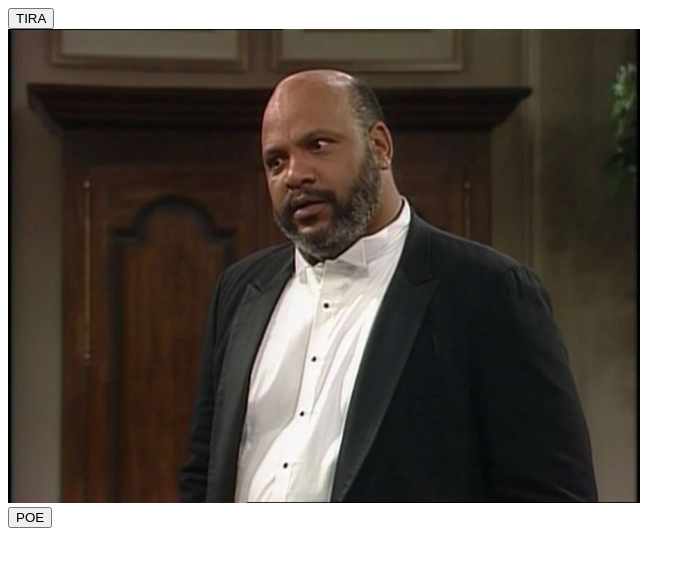
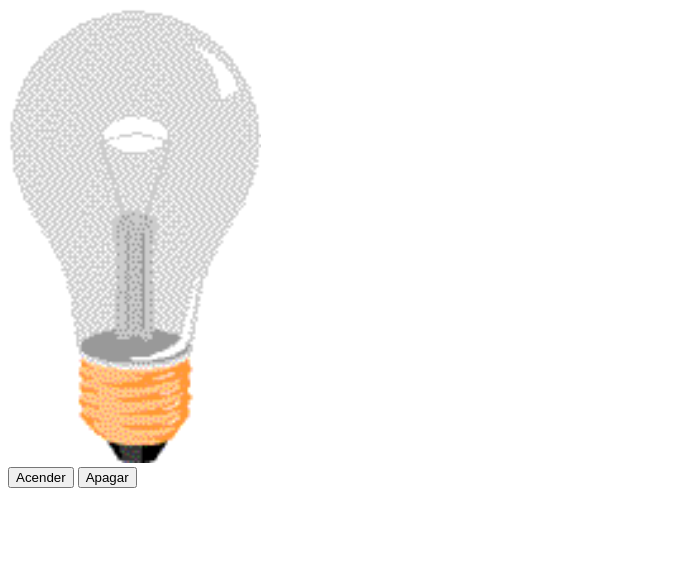
Before and after one commit to 1TDST/exercicio-lampada, a plain HTML site: page index.html in a window 1280 px wide. Shown: the whole page, without its empty margins (0-695 px from the left). Drawn offline with Linux system fonts and the light colour scheme.

Commit message:
exercício feito

```diff
--- a/index.html
+++ b/index.html
@@ -9,11 +9,11 @@
      <div id="container">
 
         <div>
-            <button type="button-1" onmouseover="document.getElementById('tio').src=''">TIRA</button>
             <div>
-                <img id="tio" src="./img/tio-phil-01.jpg" alt="O SAUDOSO" width="50%">
+                <img id="lampada" src="./img/pic_bulboff.gif" alt="Lampada" width="20%">
             </div>
-            <button type="button-2" onmouseover="document.getElementById('tio').src = './img/tio-phil-01.jpg'">POE</button>
+            <button type="button-1" onmouseover="document.getElementById('lampada').src='./img/pic_bulbon.gif'">Acender</button>
+            <button type="button-2" onmouseover="document.getElementById('lampada').src = './img/pic_bulboff.gif'">Apagar</button>
         </div>
 
 
```
Also changed, not shown: img/tio-phil-01.jpg (deleted).
